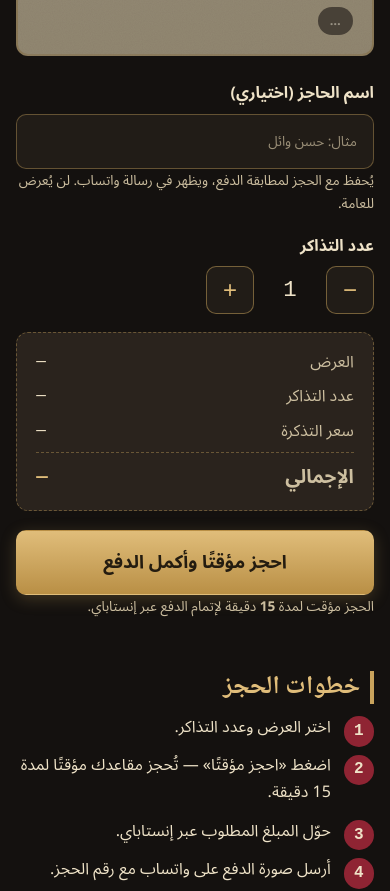
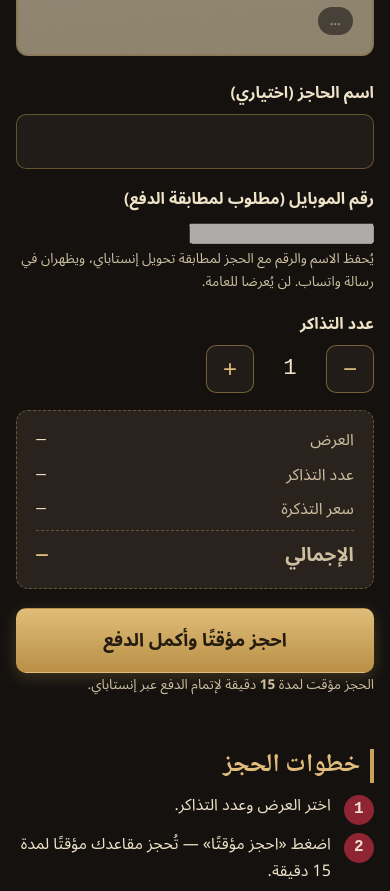
Before and after one commit to Hunterthief/Masrah-Saydala.com, a website with bundled scripts: page public/index.html in a window 390 px wide. Shown: the part 2729-3620 px from the top of the page. Built offline with nearby package versions, Linux system fonts and the light colour scheme; files whose address does not match are found by name.

Commit message:
Add phone input field and update hints in booking form
Added phone input field and updated hints for user guidance.

```diff
--- a/public/index.html
+++ b/public/index.html
@@ -108,11 +108,15 @@
 
     <fieldset id="booking-fieldset" disabled>
       <legend class="visually-hidden">تفاصيل الحجز</legend>
-           <div class="field">
+               <div class="field">
         <label for="name-input">اسم الحاجز (اختياري)</label>
-        <input id="name-input" type="text" maxlength="60" autocomplete="name"
-               placeholder="مثال: حسن وائل">
-        <p class="hint">يُحفظ مع الحجز لمطابقة الدفع، ويظهر في رسالة واتساب. لن يُعرض للعامة.</p>
+        <input id="name-input" type="text" maxlength="60" autocomplete="name">
+      </div>
+      <div class="field">
+        <label for="phone-input">رقم الموبايل (مطلوب لمطابقة الدفع)</label>
+        <input id="phone-input" type="tel" inputmode="tel" maxlength="20" autocomplete="tel"
+               dir="ltr" required>
+        <p class="hint">يُحفظ الاسم والرقم مع الحجز لمطابقة تحويل إنستاباي، ويظهران في رسالة واتساب. لن يُعرضا للعامة.</p>
       </div>
       <div class="field">
         <span class="label" id="qty-label">عدد التذاكر</span>
```
